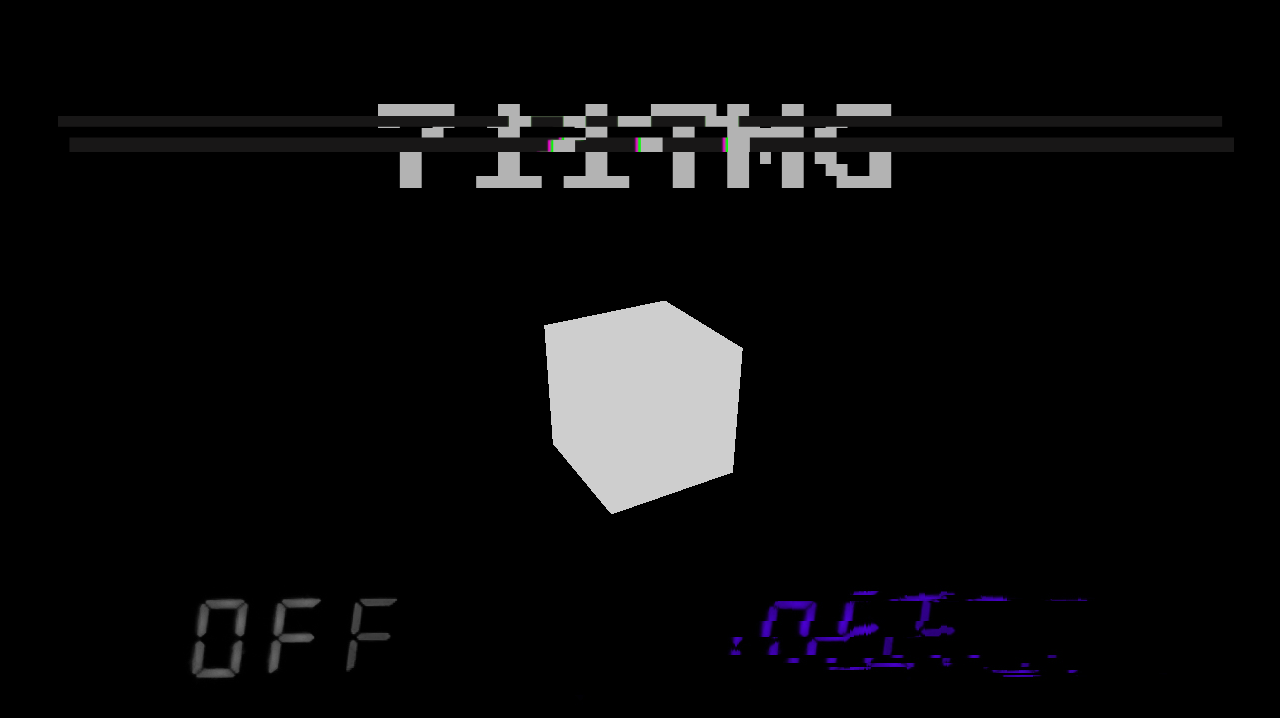
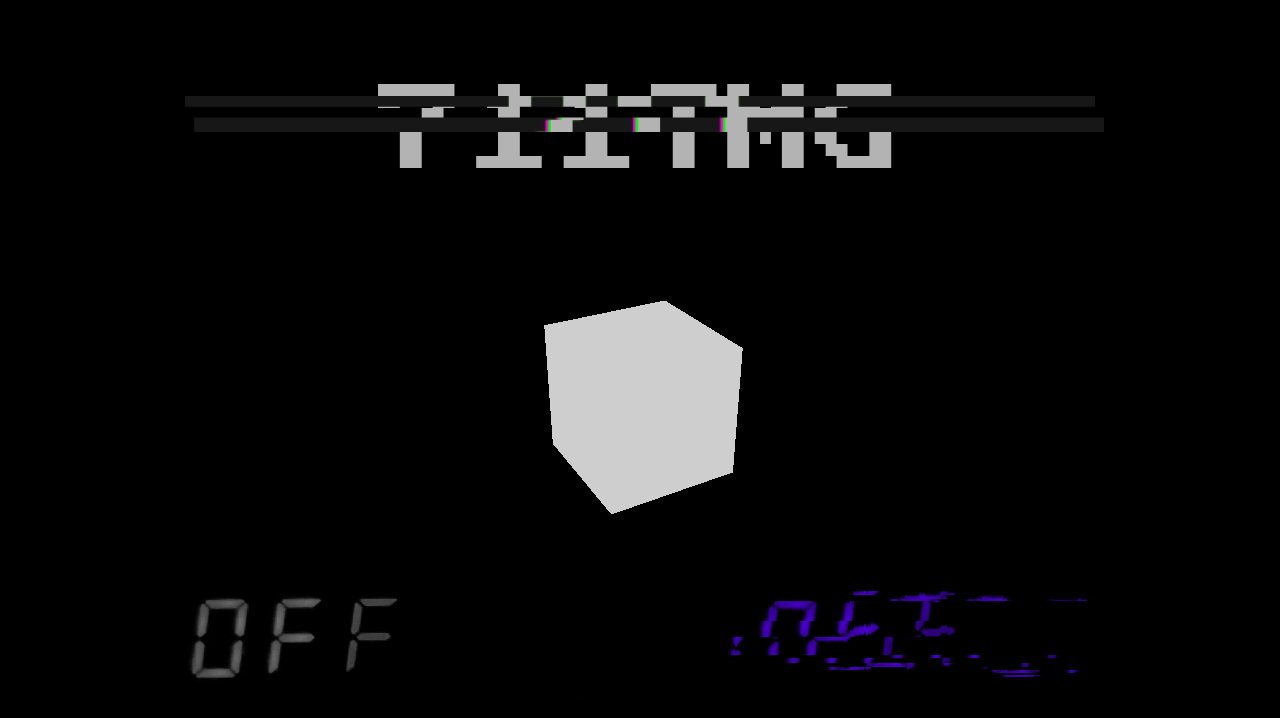
Before and after one commit to yxue8/yxue8.github.io, a plain HTML site: page index.html in a window 1280 px wide. Drawn offline with nearby package versions, Linux system fonts and the light colour scheme; animation ran at ten frames a second.

Commit message:
SITE INIT 12/1/2020

```diff
--- a/css/dep.css
+++ b/css/dep.css
@@ -21,9 +21,6 @@ body {
 p {
   flex: 1;
   line-height: .75;
-  position: absolute;
-  left:0;
-  right:0;
   top:20px;
   color: #b3b3b3;
   text-align: center;
@@ -39,8 +36,8 @@ p::before, p::after {
   --b-cut: calc(var(--t-cut) + var(--v-height));
   content: attr(data-text);
   position: absolute;
-  width: 100%;
   left: 0;
+  right:0;
   text-align: center;
   transform: translateX(calc(var(--left) * 100%));
   filter: drop-shadow(0 0 transparent);
--- a/index.html
+++ b/index.html
@@ -20,11 +20,21 @@
 			  background: url("images/off.jpg") no-repeat center center ;
 				background-position: 58% bottom;
 			}
+
+			.titlecontainer{
+					position: absolute;
+					left: 0;
+					right: 0;
+					margin:auto;
+					max-width: 1000px;
+			}
 		</style>
 	</head>
 	<body>
 		<div id="scenecontainer">
-			<p data-text="711">711TMG</p>
+			<div class="titlecontainer">
+					<p data-text="711">711TMG</p>
+				</div>
 			<canvas id="threecanvas"></canvas>
 		</div>
 
```
